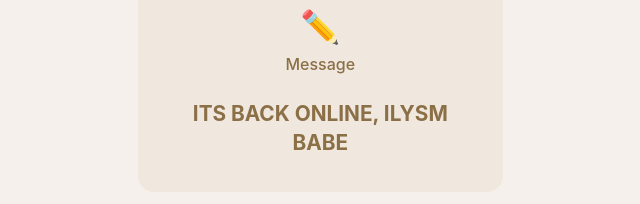
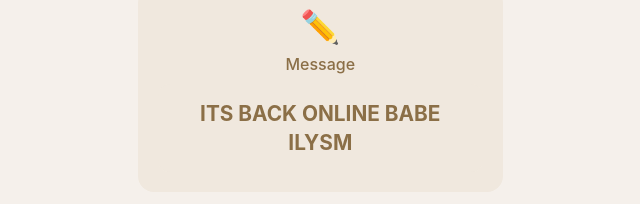
Before and after one commit to inaracris/inaracris.github.io, a plain HTML site: page index.html in a window 1280 px wide. Shown: the part 128-332 px from the top of the page, without its empty margins (322-962 px from the left). Drawn offline with Linux system fonts and the light colour scheme.

Commit message:
Update Message 07/10/2025

```diff
--- a/index.html
+++ b/index.html
@@ -509,7 +509,7 @@
         init();
 
         // Custom message (you can change this)
-        let customMessage = "ITS BACK ONLINE, ILYSM BABE";
+        let customMessage = "ITS BACK ONLINE BABE ILYSM";
 
         // Initialize app
         function init() {
```
